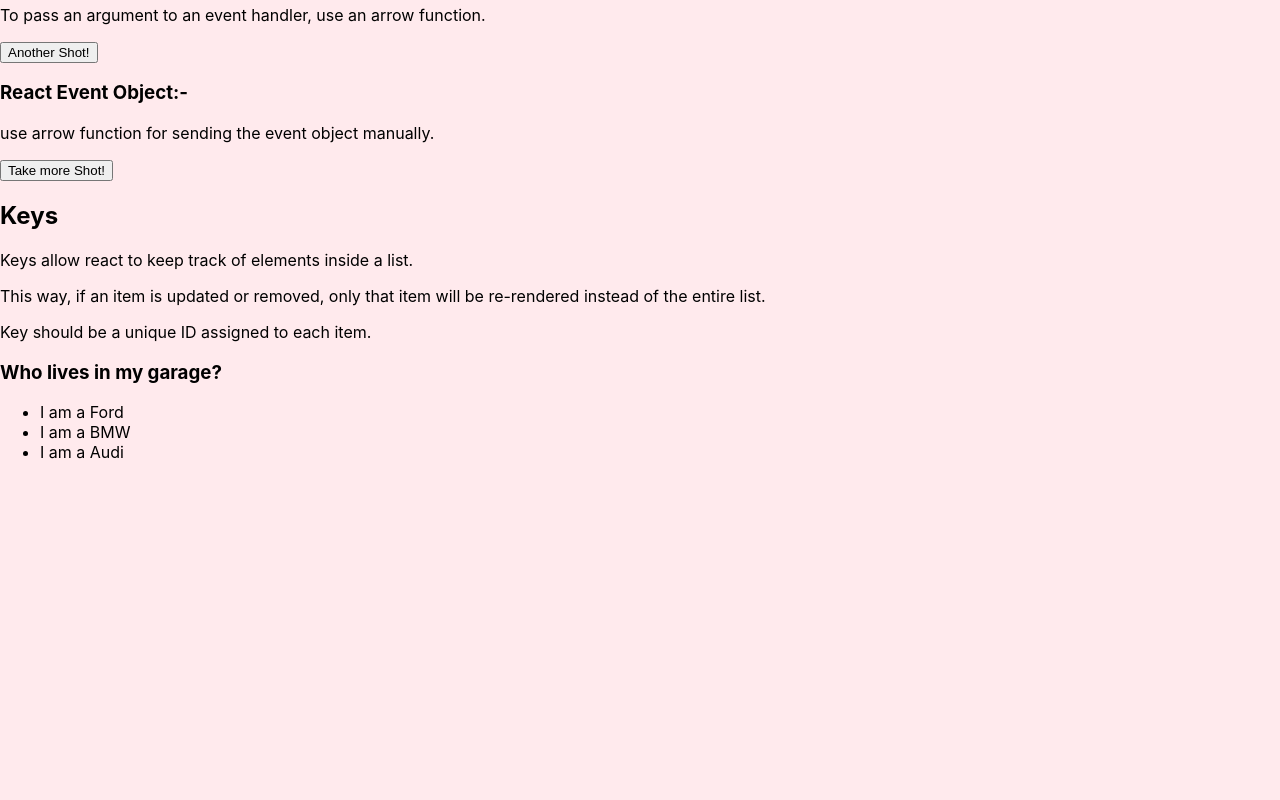
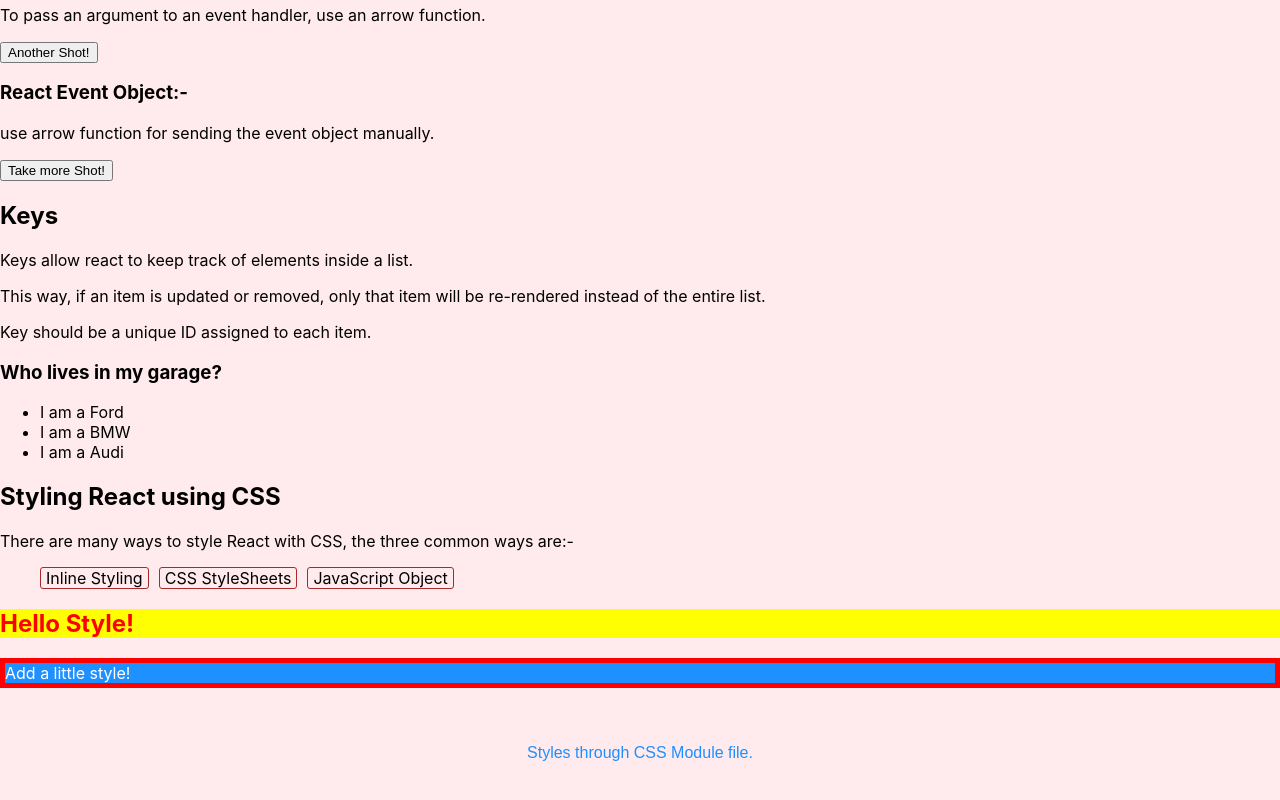
Before and after one commit to Bhupinder73/reactTutorials, a React (Create React App) app: page / in a window 1280 px wide. Shown: the part 3636-4436 px from the top of the page. Before the commit the page ends 4114 px from the top, so only its background shows below. Built offline with nearby package versions, Linux system fonts and the light colour scheme.

Commit message:
styleDone

```diff
--- a/src/App.js
+++ b/src/App.js
@@ -10,6 +10,7 @@ import Props from "./Components/Props";
 import ParentProp from "./Props/ParentProp";
 import Events from "./Components/Events";
 import Key from "./Components/key";
+import Styles from "./Styles/Styles";
 
 function App() {
   return (
@@ -25,6 +26,7 @@ function App() {
       <ParentProp/>
       <Events/>
       <Key/>
+      <Styles/>
     </>
   );
 }
--- /dev/null
+++ b/src/Styles/Styles.js
@@ -0,0 +1,28 @@
+import React from 'react';
+import './Stylesheet.css';
+import styles from './myStyle.module.css';
+
+const Styles = () => {
+    const myStyle = {
+        color:'white',
+        backgroundColor: 'DodgerBlue',
+        border: '5px solid red'
+    }
+
+  return (
+    <>
+        <h2>Styling React using CSS</h2>
+        <p>There are many ways to style React with CSS, the three common ways are:-</p>
+        <ul className='styleList'>
+            <li>Inline Styling</li>
+            <li>CSS StyleSheets</li>
+            <li>JavaScript Object</li>
+        </ul>
+        <h2 style={{color: 'red', backgroundColor:'yellow'}}>Hello Style!</h2>
+        <p style={myStyle}>Add a little style!</p>
+        <p className={styles.bigblue}>Styles through CSS Module file.</p>
+    </>
+  )
+}
+
+export default Styles;
--- /dev/null
+++ b/src/Styles/Stylesheet.css
@@ -0,0 +1,10 @@
+.styleList{
+    display: flex;
+    list-style:none;
+    gap: 10px;
+}
+.styleList li{
+    border: 1px solid brown;
+    padding: 0px 5px;
+    border-radius: 3px;
+}
--- /dev/null
+++ b/src/Styles/myStyle.module.css
@@ -0,0 +1,6 @@
+.bigblue{
+    color: dodgerblue;
+    padding: 40px;
+    text-align: center;
+    font-family: sans-serif;
+}
```
